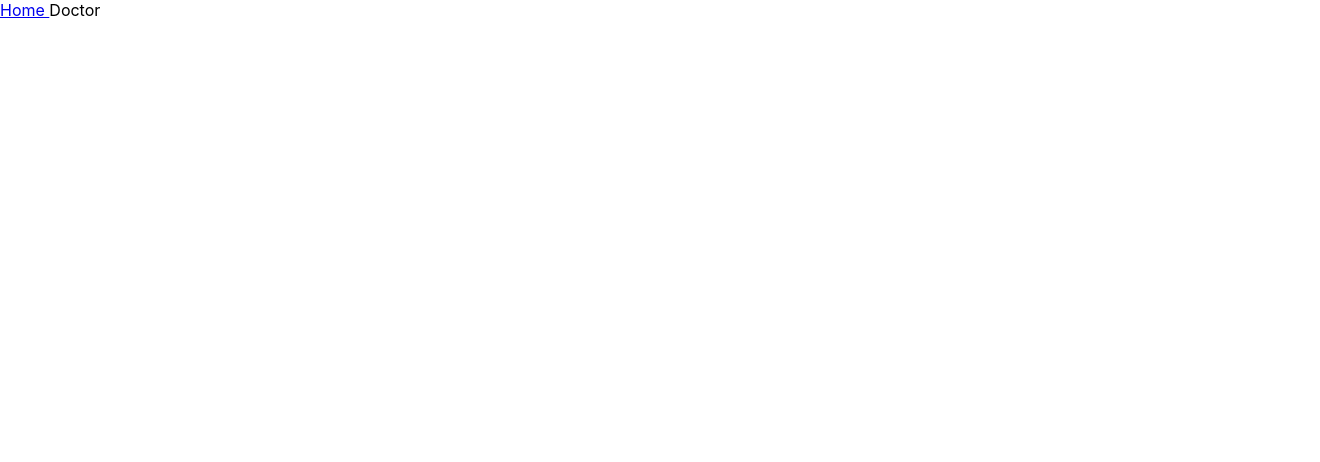
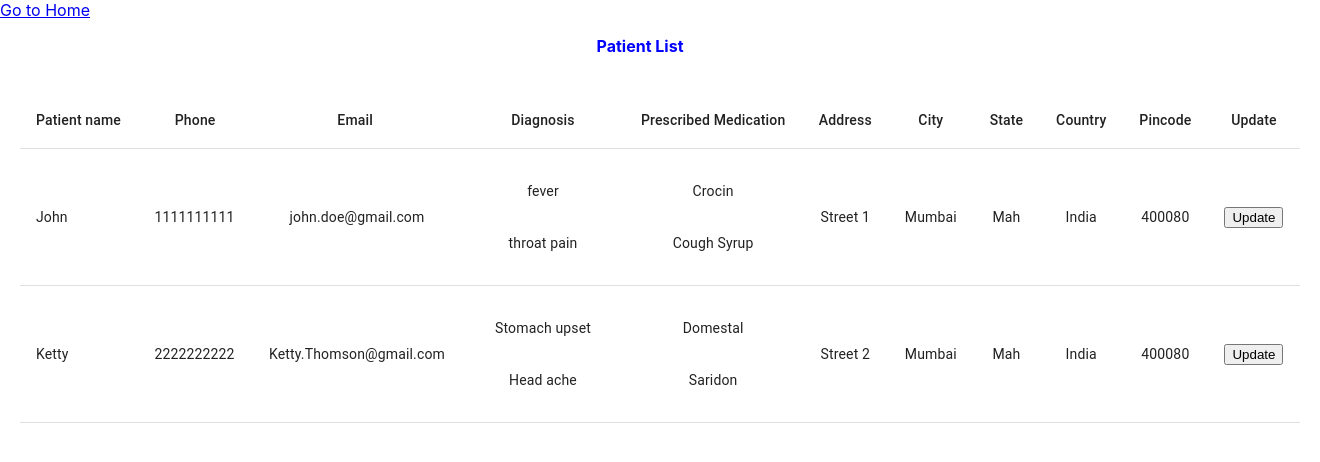
Before and after one commit to sangitapujara512/health-portal, a React (Create React App) app: page /doctor in a window 1280 px wide. Shown: the top 462 px of the page, 1320 px wide, since content can reach past the window. Built offline with nearby package versions, Linux system fonts and the light colour scheme.

Commit message:
Show Patient details and update
Show Patient details and update

```diff
--- a/package.json
+++ b/package.json
@@ -10,6 +10,7 @@
     "formik": "^2.1.5",
     "react": "^16.13.1",
     "react-dom": "^16.13.1",
+    "react-modal": "^3.11.2",
     "react-redux": "^7.2.0",
     "react-router": "^5.2.0",
     "react-router-dom": "^5.2.0",
--- a/src/actions/patientAction.js
+++ b/src/actions/patientAction.js
@@ -1,5 +1,6 @@
 import {
     SET_PATIENT,
+    UPDATE_PATIENT,
   } from '../constants';
 
   // Added for Login
@@ -12,3 +13,15 @@ import {
       },
     };
   }
+
+
+  // Update Patient
+  export function updatePatient(patientDetails) {
+    console.log("updatePatient",patientDetails)
+  return {
+    type: UPDATE_PATIENT,
+    payload: {
+      patientDetails
+    },
+  };
+}
--- /dev/null
+++ b/src/components/Doctor/Update.js
@@ -0,0 +1,29 @@
+import React from 'react'
+
+const Update = (props) => {
+    const obj=[{
+        "FirstName": "Sang",
+		"LastName": "Puj",
+        "Mobile": 1111111111,
+        "email": "john.doe@gmail.com",
+        "Medicine": ["Crocin", "Cough Syrup"],
+		"Diagnosys":["fever","throat pain"],
+		"Address" : "Street 1",
+		"City": "Mumbai",
+		"State":"Mah",
+		"Country":"India",
+		"Pincode": 400080,
+		},
+
+
+    ]
+  return (
+    <div>
+      <form>
+          <button onClick={()=>{props.submit(obj)}}>Submit</button>
+      </form>
+    </div>
+  )
+}
+
+export default Update
--- a/src/components/Doctor/index.js
+++ b/src/components/Doctor/index.js
@@ -1,16 +1,164 @@
-import React from 'react'
+import React, { Component } from 'react'
 import {
   Redirect,
   Link as Link,
 } from 'react-router-dom';
+import { connect } from 'react-redux';
+import Table from '@material-ui/core/Table';
+import TableBody from '@material-ui/core/TableBody';
+import TableCell from '@material-ui/core/TableCell';
+import TableContainer from '@material-ui/core/TableContainer';
+import TableHead from '@material-ui/core/TableHead';
+import TableRow from '@material-ui/core/TableRow';
+import { borderBottom } from '@material-ui/system';
+import Modal from 'react-modal';
+import Update from './Update'
+import {updatePatient} from '../../actions/patientAction'
 
-const index = () => {
+class Doctor extends Component {
+  constructor(){
+    super()
+    this.state={
+      showModal: false,
+      updatedDetails:'',
+      updated: "false",
+    }
+  }
+
+
+  handleUpdate=(e)=>{
+    this.setState({
+      showModal:true
+    });
+
+  }
+  afterOpenModal=()=>{
+    this.setState({
+      showModal:true
+    });
+  }
+
+  closeModal=()=>{
+    this.setState({
+      showModal:false
+    });
+  }
+submit=(patientDetails)=>{
+  this.setState({
+    updated:"true",
+    updatedDetails:patientDetails
+  });
+  this.props.updatePatient(patientDetails)
+
+
+}
+// componentDidUpdate(prevState){
+//   console.log("STATE",this.state);
+
+//   if(this.state.updatedthis.state.updated){
+
+//     console.log("update",this.state.updatedDetails)
+
+//     this.props.updatePatient(this.state.updatedDetails)
+
+//   }
+
+// }
+  render() {
+    const {showModal}=this.state
+    const patientlist = this.props && this.props.patient[0] && this.props.patient[0].patientList;
+    console.log("PROPS", patientlist);
+    console.log("PROPS", this.props);
     return (
       <div>
-         <Link to='/'>Home </Link>
-      Doctor
+        <Link to='/'>Go to Home </Link>
+        <>
+        <Modal
+          isOpen={showModal}
+          // onAfterOpen={this.afterOpenModal}
+          onRequestClose={this.closeModal}
+          // style={customStyles}
+          contentLabel="Example Modal"
+        >
+        <Update submit={this.submit}/>
+          </Modal>
+          <p style={{ textAlign: 'center', color: 'blue', fontWeight: 'bold' }}>Patient List</p>
+          <TableContainer style={{ padding: '20px' }}>
+            <Table aria-label="simple table">
+              <TableHead>
+                <TableRow>
+                  <TableCell>Patient name</TableCell>
+                  <TableCell align="center">Phone</TableCell>
+                  <TableCell align="center">Email&nbsp;</TableCell>
+                  <TableCell align="center">Diagnosis</TableCell>
+                  <TableCell align="center">Prescribed Medication</TableCell>
+                  <TableCell align="center">Address</TableCell>
+                  <TableCell align="center">City</TableCell>
+                  <TableCell align="center">State</TableCell>
+                  <TableCell align="center">Country</TableCell>
+                  <TableCell align="center">Pincode</TableCell>
+                  <TableCell align="center">Update</TableCell>
+
+                </TableRow>
+              </TableHead>
+              <TableBody>
+                {patientlist.map((entry, j) => (
+                  <TableRow key={entry && entry.FirstName}>
+                    <TableCell component="th" scope="row">
+                      {entry && entry.FirstName}
+                    </TableCell>
+                    <TableCell component="th" scope="row">
+                      {entry && entry.Mobile}
+                    </TableCell>
+                    <TableCell align="center">{entry && entry.email}</TableCell>
+                    <TableCell align="center">
+
+                      {entry && entry.Diagnosys.map((item, j) => (
+                        <TableCell component="th" scope="row" style={{ display: "grid", borderBottom: 'none', textAlign: 'center' }} key={j}>
+                          {item}
+                        </TableCell>
+
+                      ))}
+                    </TableCell>
+
+
+                    <TableCell align="center">
+
+                      {entry && entry.Medicine.map((item, k) => (
+                        <TableCell component="th" scope="row" style={{ display: "grid", borderBottom: 'none', textAlign: 'center' }} key={k}>
+                          {item}
+                        </TableCell>
+
+                      ))}
+                    </TableCell>
+
+                    <TableCell align="center">{entry && entry.Address}</TableCell>
+                    <TableCell align="center">{entry && entry.City}</TableCell>
+                    <TableCell align="center">{entry && entry.State}</TableCell>
+                    <TableCell align="center">{entry && entry.Country}</TableCell>
+                    <TableCell align="center">{entry && entry.Pincode}</TableCell>
+                    <TableCell align="center"><button onClick={this.handleUpdate.bind(this, entry)}>Update</button></TableCell>
+                  </TableRow>
+                ))}
+              </TableBody>
+            </Table>
+          </TableContainer>
+        </>
       </div>
     )
   }
+}
 
-export default index
+
+const mapStateToProps = (state) => ({
+  patient: [state.patient],
+});
+const mapDispatchToProps = (dispatch) => ({
+  updatePatient: (patientDetails) =>
+  dispatch(updatePatient(patientDetails)),
+
+});
+export default connect(
+  mapStateToProps,
+  mapDispatchToProps
+)(Doctor);
--- a/src/components/Login/index.js
+++ b/src/components/Login/index.js
@@ -97,7 +97,7 @@ class LoginForm extends React.Component {
 
 
         <div style={{alignSelf:'center'}}>
-        <Link to='/'>Home </Link>
+        <Link to='/'>Go to Home </Link>
         <h1>Login</h1>
         <Formik
           initialValues={{ email: "", password: "" }}
--- a/src/constants.js
+++ b/src/constants.js
@@ -1,7 +1,9 @@
 
 const SET_LOGIN = 'SET_LOGIN';
 const SET_PATIENT = 'SET_PATIENT';
+const UPDATE_PATIENT = 'UPDATE_PATIENT';
 export {
         SET_LOGIN,
         SET_PATIENT,
+        UPDATE_PATIENT,
 }
--- a/src/reducers/patient.js
+++ b/src/reducers/patient.js
@@ -1,4 +1,4 @@
-import { SET_PATIENT } from '../constants';
+import { SET_PATIENT,UPDATE_PATIENT } from '../constants';
 
 const initialState = {
   patientList:[{
@@ -32,7 +32,7 @@ const initialState = {
 };
 
 export default function setBrowserInfo(state = initialState, action) {
-    console.log("action.payload",action.payload)
+
   switch (action.type) {
 
     case SET_PATIENT:
@@ -42,6 +42,14 @@ export default function setBrowserInfo(state = initialState, action) {
         patientList: [...state.patientList, action.payload.patientDetails[0]],
 
       };
+      case UPDATE_PATIENT:
+      console.log("action.payload",action.payload)
+      alert("update");
+      return {
+        ...state,
+        patientList: [...state.patientList, action.payload.patientDetails[0]],
+
+      };
     default:
       return state;
   }
```
Also changed, not shown: 1 other file (tests, documents, lock files or other folders). Lines whose indentation alone changed are shown as unchanged.
